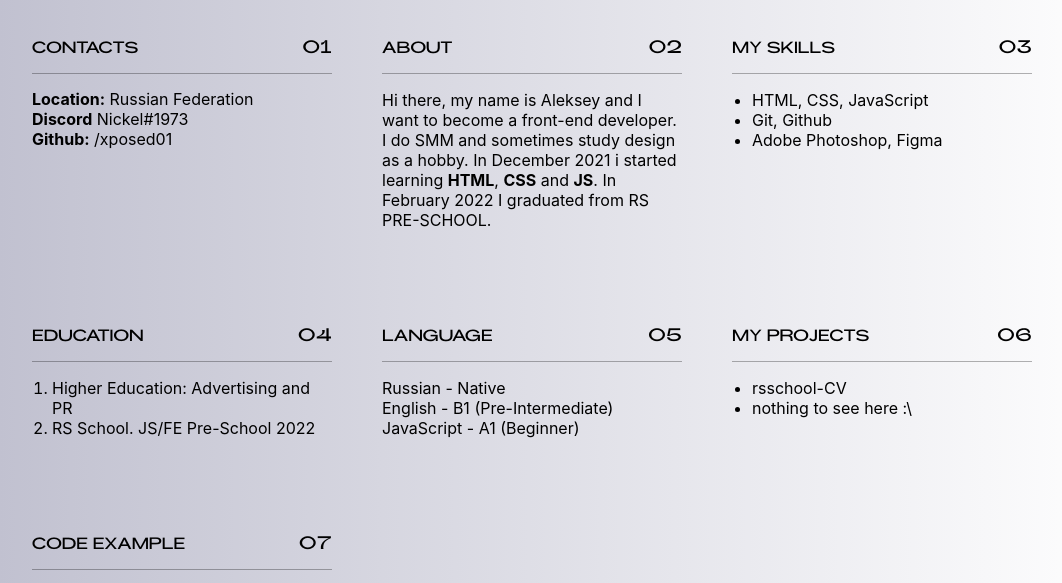
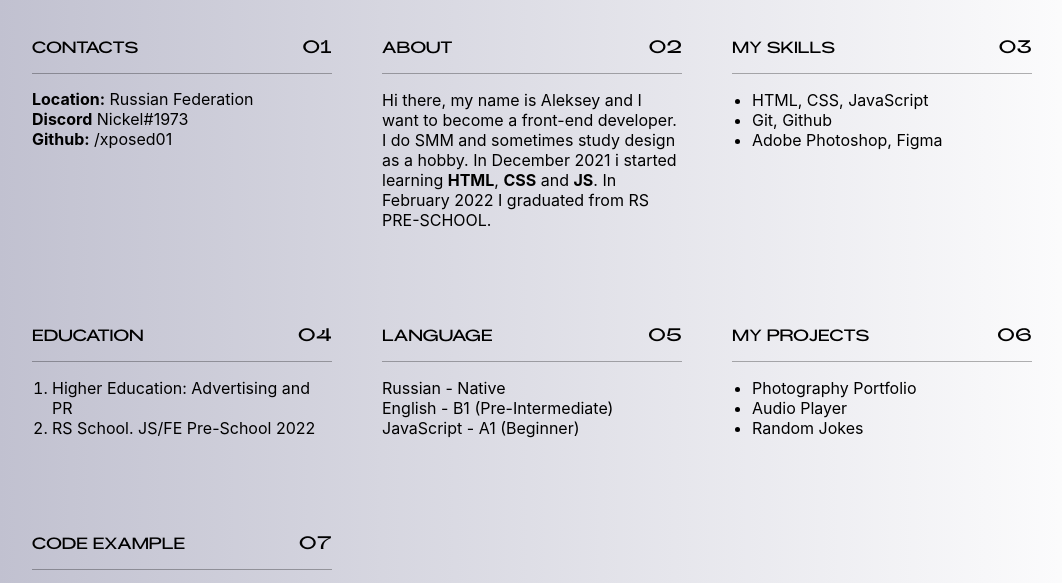
Before and after one commit to xposed01/rsschool-cv, a plain HTML site: page index.html in a window 1280 px wide. Shown: the part 432-1015 px from the top of the page, without its empty margins (148-1210 px from the left). Drawn offline with Linux system fonts and the light colour scheme.

Commit message:
feat: add projects

```diff
--- a/index.html
+++ b/index.html
@@ -75,9 +75,12 @@
       <section class="section-main" id="projects">
         <h2 class="section-title">My Projects</h2>
         <ul class="section-list">
-          <li><a href="https://github.com/xposed01/rsschool-cv/tree/gh-pages">rsschool-CV
+          <li><a href="https://xposed01.github.io/rs-stage0/portfolio/">Photography Portfolio
           </a></li>
-          <li>nothing to see here :\</li>
+          <li><a href="https://xposed01.github.io/rs-stage0/audio-player/">Audio Player
+          </a></li>
+          <li><a href="https://xposed01.github.io/rs-stage0/random-jokes/">Random Jokes
+          </a></li>
         </ul>
       </section>
 
@@ -85,6 +88,7 @@
         <h2 class="section-title">Code example</h2>
         <pre>
               <code>
+
     &lt;!DOCTYPE html>
     &lt;html>
        &lt;body>
```
